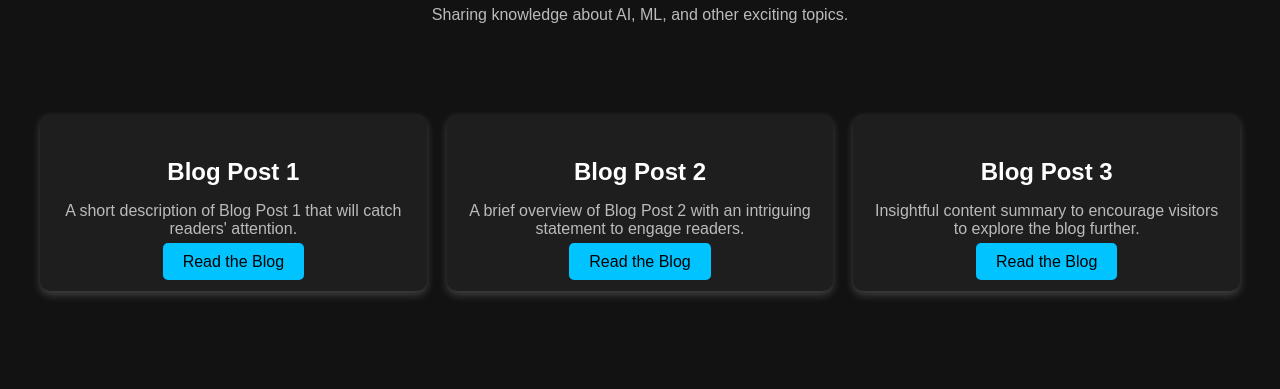
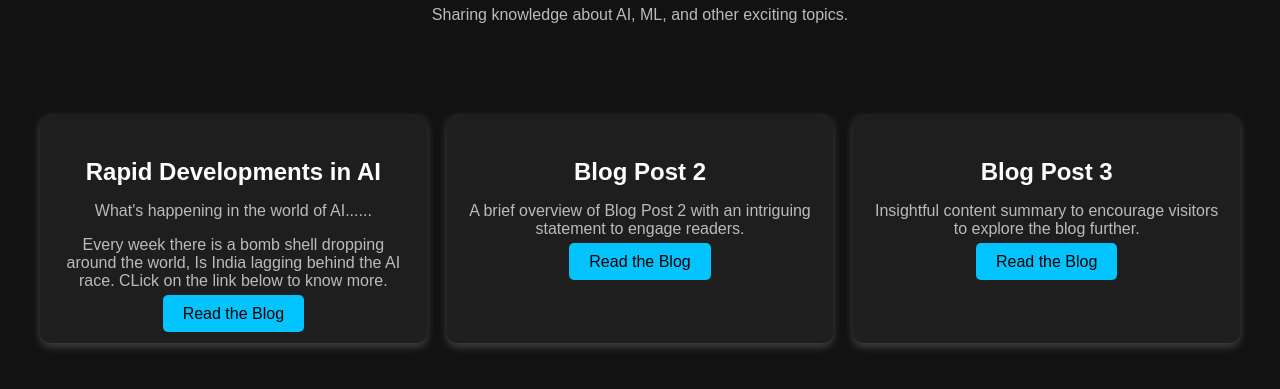
Before and after one commit to joshirugved11/Portfolio_Website, a plain HTML site: page HTML/blogs.html in a window 1280 px wide. Shown: the part 167-556 px from the top of the page. Drawn offline with Linux system fonts and the light colour scheme.

Commit message:
updated the blogs page with adding first blog title

```diff
--- a/HTML/blogs.html
+++ b/HTML/blogs.html
@@ -19,8 +19,11 @@
 
     <div class="blog-container">
       <div class="blog-card">
-        <h3>Blog Post 1</h3>
-        <p>A short description of Blog Post 1 that will catch readers' attention.</p>
+        <h3>Rapid Developments in AI</h3>
+        <p>What's happening in the world of AI......</p>
+        <p>Every week there is a bomb shell dropping around the world, Is India
+          lagging behind the AI race. CLick on the link below to know more.
+        </p>
         <a href="blog1.html" class="read-btn">Read the Blog</a>
       </div>
 
```
